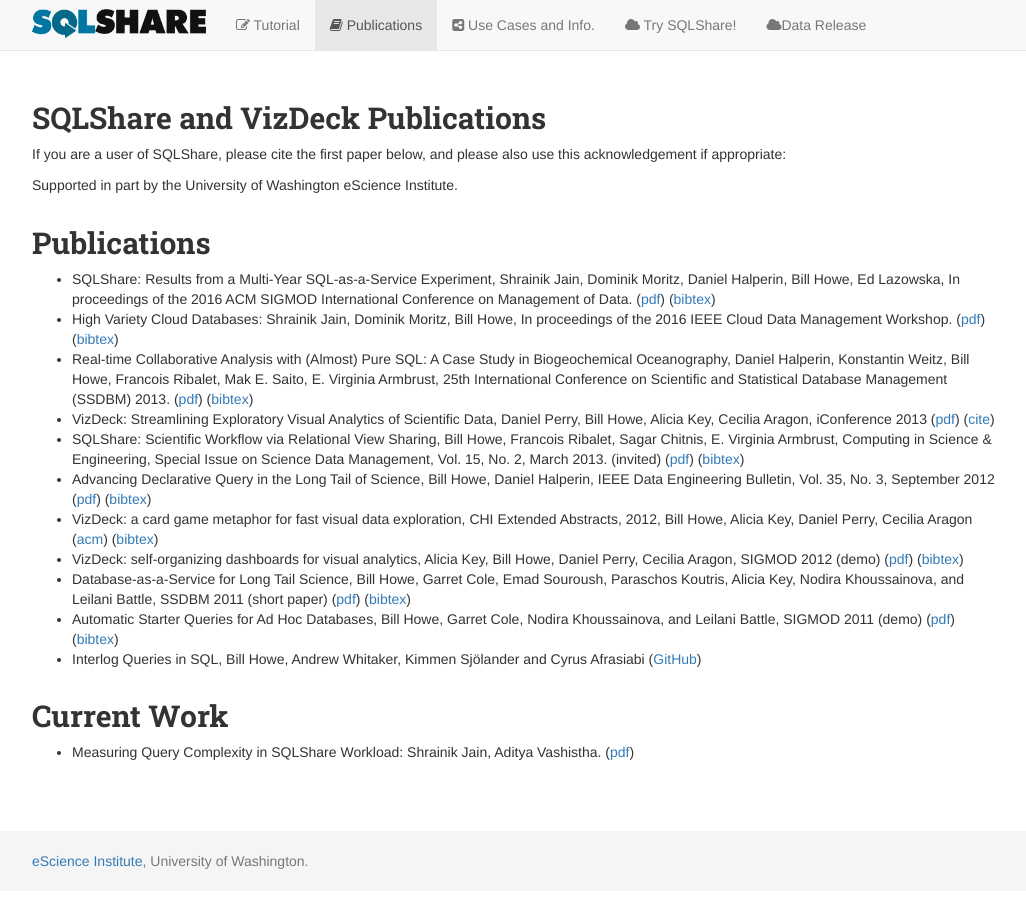
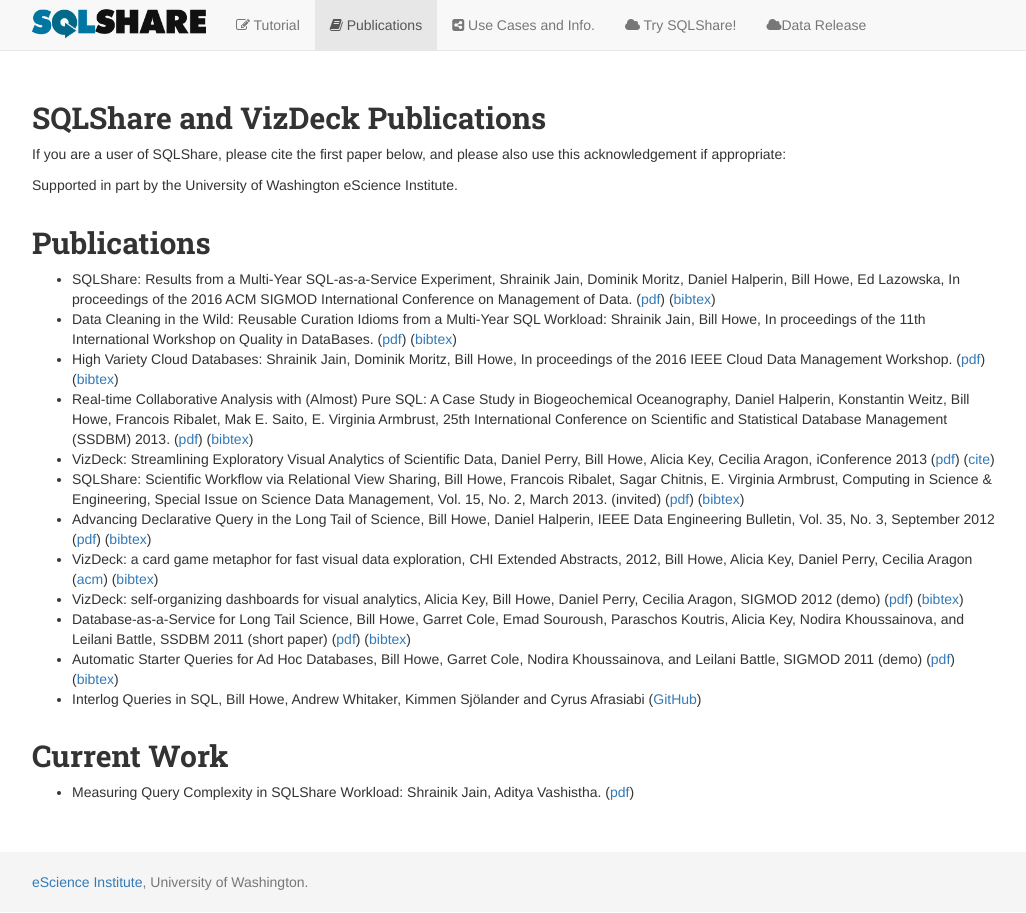
Before and after one commit to uwescience/sqlshare, a Jekyll site: the page built from publications.markdown, in a window 1280 px wide. Shown: the whole page, without its empty margins (123-1149 px from the left). Built offline with Jekyll 4.4.1, drawn with Linux system fonts in a browser that asks for light colours; nearby versions of some CDN libraries; Markdown is read by kramdown in place of the engine named in the settings.

Commit message:
Adding the QDB publication!

```diff
--- a/publications.markdown
+++ b/publications.markdown
@@ -13,6 +13,7 @@
 
 ## Publications
 * SQLShare: Results from a Multi-Year SQL-as-a-Service Experiment, Shrainik Jain, Dominik Moritz, Daniel Halperin, Bill Howe, Ed Lazowska, In proceedings of the 2016 ACM SIGMOD International Conference on Management of Data. ([pdf](https://uwescience.github.io/sqlshare/pdfs/sqlshare_shrainik.pdf)) ([bibtex](https://www.dropbox.com/s/439z6x731o2pzz7/self-bibtex.bib?dl=0))
+* Data Cleaning in the Wild: Reusable Curation Idioms from a Multi-Year SQL Workload: Shrainik Jain, Bill Howe, In proceedings of the 11th International Workshop on Quality in DataBases. ([pdf](http://homes.cs.washington.edu/~shrainik/papers/QDB2016-datacleaning.pdf)) ([bibtex](http://homes.cs.washington.edu/~shrainik/citations/DCintheWild.bib))
 * High Variety Cloud Databases: Shrainik Jain, Dominik Moritz, Bill Howe, In proceedings of the 2016 IEEE Cloud Data Management Workshop. ([pdf](https://uwescience.github.io/sqlshare/pdfs/ICDE16_research_5.pdf)) ([bibtex](https://www.dropbox.com/s/idj7x9olwdkyuk6/self-bibtex.bib?dl=0))
 * Real-time Collaborative Analysis with (Almost) Pure SQL: A Case Study in Biogeochemical Oceanography, Daniel Halperin, Konstantin Weitz, Bill Howe, Francois Ribalet, Mak E. Saito, E. Virginia Armbrust, 25th International Conference on Scientific and Statistical Database Management (SSDBM) 2013. ([pdf](http://r.halper.in/paper/ssdbm_geomics_case_study)) ([bibtex](https://scholar.google.com/scholar.bib?q=info:RsndZHbi_f0J:scholar.google.com/&output=citation&scisig=AAGBfm0AAAAAVrK3ekMMruiiHhNp-FsZ2ow6ZWK3kk8-&scisf=4&hl=en&scfhb=1))
 * VizDeck: Streamlining Exploratory Visual Analytics of Scientific Data, Daniel Perry, Bill Howe, Alicia Key, Cecilia Aragon, iConference 2013 ([pdf](https://www.ideals.illinois.edu/bitstream/handle/2142/36044/206.pdf)) ([cite](http://hdl.handle.net/2142/36044))
```
